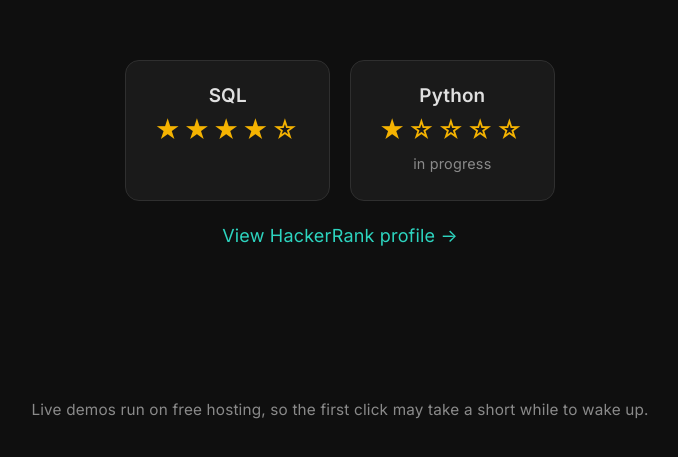
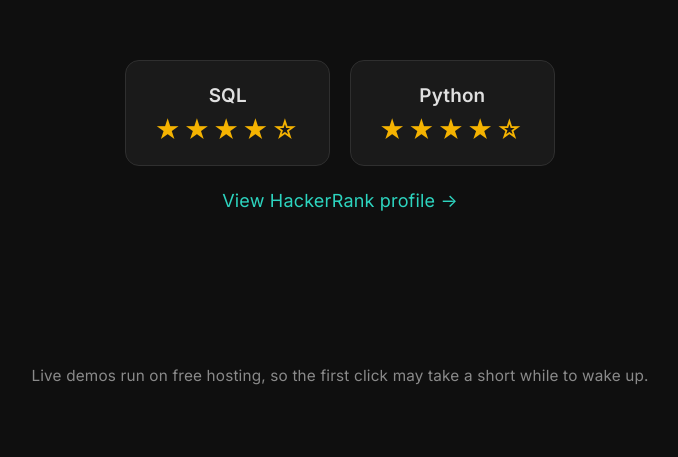
Before and after one commit to rishiraj2323/portfolio-website, a React (Vite) app: page / in a window 1280 px wide. Shown: the part 2462-2919 px from the top of the page, without its empty margins (300-978 px from the left). Built offline with nearby package versions, Linux system fonts and the light colour scheme.

Commit message:
Update resume, HackerRank Python stars and coursework

```diff
--- a/src/App.jsx
+++ b/src/App.jsx
@@ -13,7 +13,7 @@
   profileUrl: 'https://www.hackerrank.com/profile/rishiraj2323',
   skills: [
     { name: 'SQL', stars: 4 },
-    { name: 'Python', stars: 1, note: 'in progress' },
+    { name: 'Python', stars: 4 },
   ],
 }
 function App() {
@@ -135,6 +135,8 @@
     <span>Statistics</span>
     <span>Database Management</span>
     <span>Data Mining & Data Warehousing</span>
+    <span>Computer Vision</span>
+    <span>Image Processing</span>
   </div>
 </section>
 <section id="practice">
```
